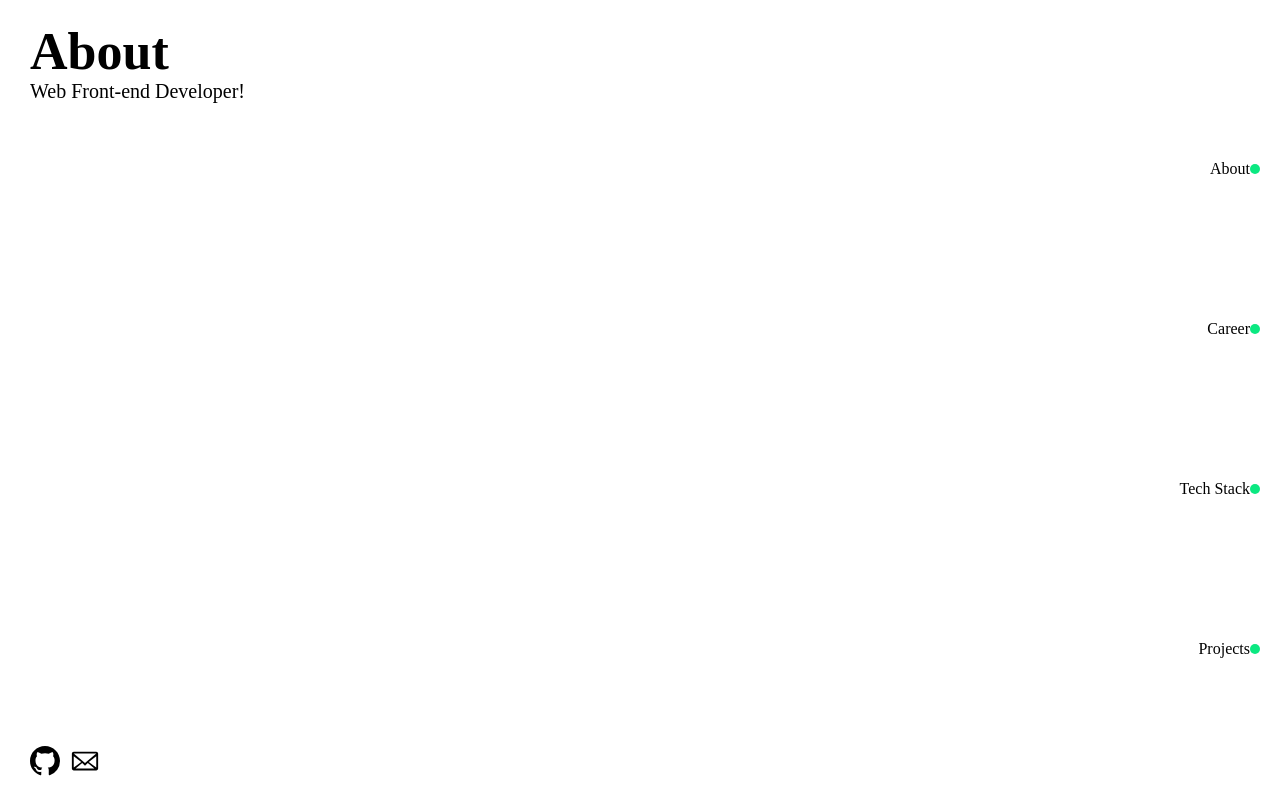
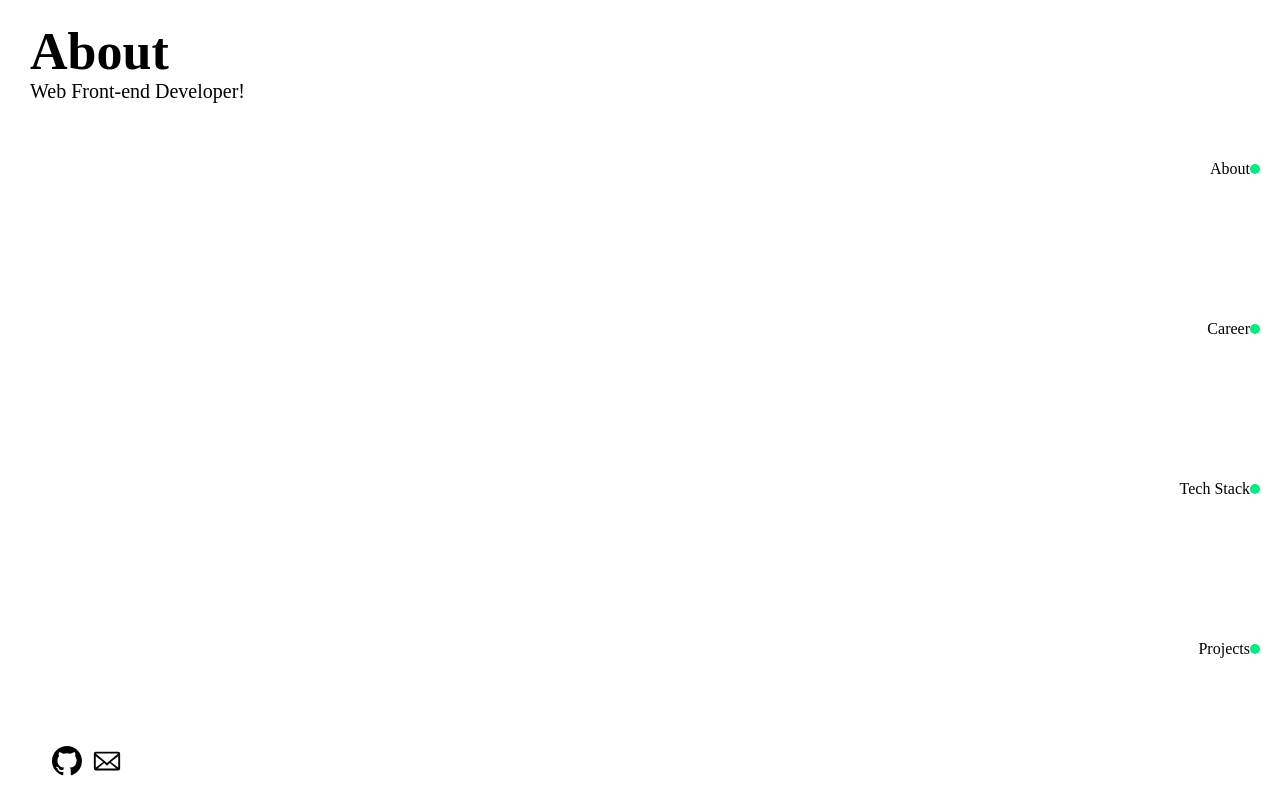
Before and after one commit to fed-gren/portfolio, a React (Create React App) app: page / in a window 1280 px wide. Built offline with nearby package versions, Linux system fonts and the light colour scheme.

Commit message:
tooltip 추가
contact icon에 react-tooltip 사용해서 tooltip 추가

```diff
--- a/package.json
+++ b/package.json
@@ -8,6 +8,7 @@
     "react-icons": "^3.5.0",
     "react-router-dom": "^5.0.0",
     "react-scripts": "2.1.8",
+    "react-tooltip": "^3.10.0",
     "styled-components": "^4.2.0"
   },
   "scripts": {
--- a/src/Components/ContactIcon.js
+++ b/src/Components/ContactIcon.js
@@ -2,11 +2,12 @@ import React from 'react';
 import styled from 'styled-components';
 import { GoMarkGithub } from "react-icons/go";
 import { GoMail } from "react-icons/go";
+import ReactTooltip from 'react-tooltip';
 
 const StyledContactIcon = styled.section`
   position: fixed;
   bottom: 20px;
-  left: 30px;
+  left: 52px;
 `;
 
 const StyledGithub = styled(GoMarkGithub)`
@@ -25,8 +26,9 @@ const StyledAnchor = styled.a`
 const ContactIcon = () => {
   return (
     <StyledContactIcon>
-      <StyledAnchor href="http://github.com/fed-gren" target="_blank" title="move to github"><StyledGithub/></StyledAnchor>
-      <StyledAnchor href={`mailto:deveb22@gmail.com`} title="send email to gren"><StyledMail/></StyledAnchor>
+      <StyledAnchor href="http://github.com/fed-gren" target="_blank" title="move to github" data-tip="Github 방문"><StyledGithub/></StyledAnchor>
+      <ReactTooltip place="top" effect="solid"/>
+      <StyledAnchor href={`mailto:deveb22@gmail.com`} title="send email to gren" data-tip="Email 전송"><StyledMail/></StyledAnchor>
     </StyledContactIcon>
   );
 }
```
Also changed, not shown: 1 other file (tests, documents, lock files or other folders).
